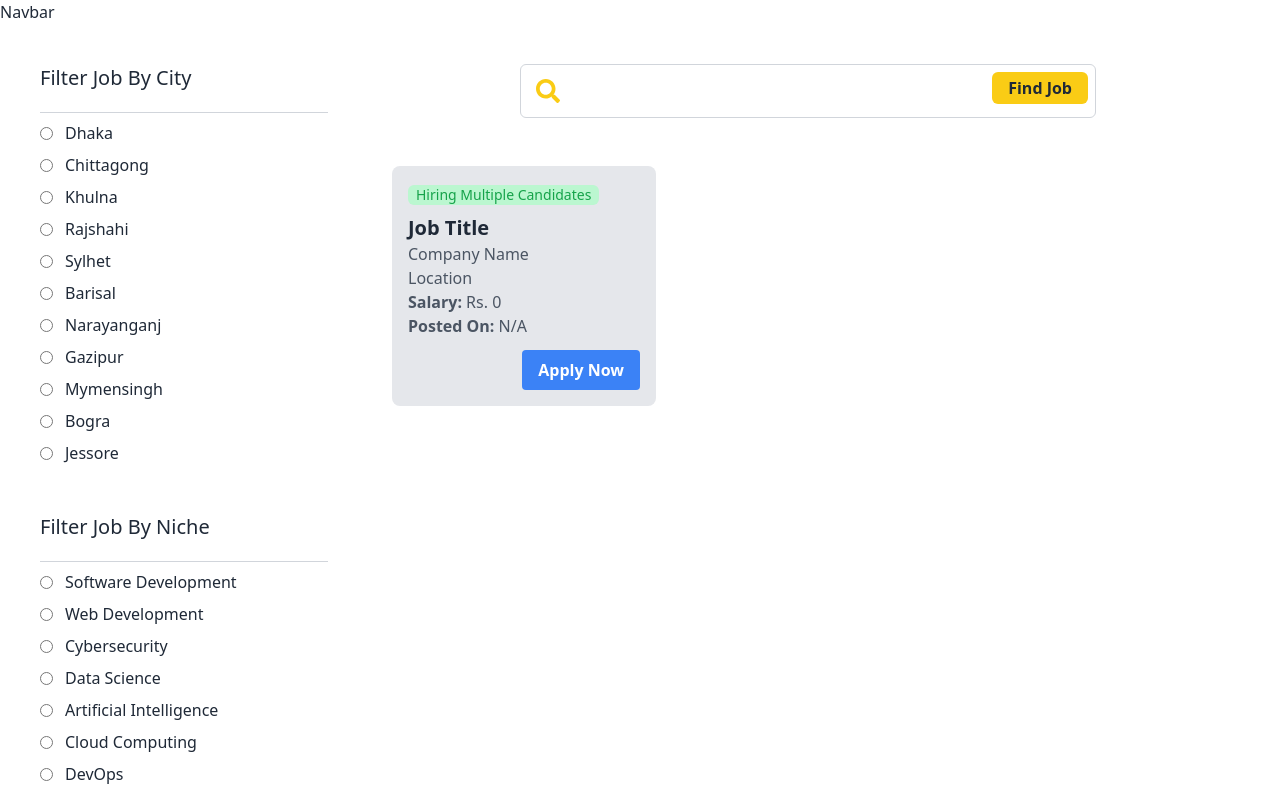
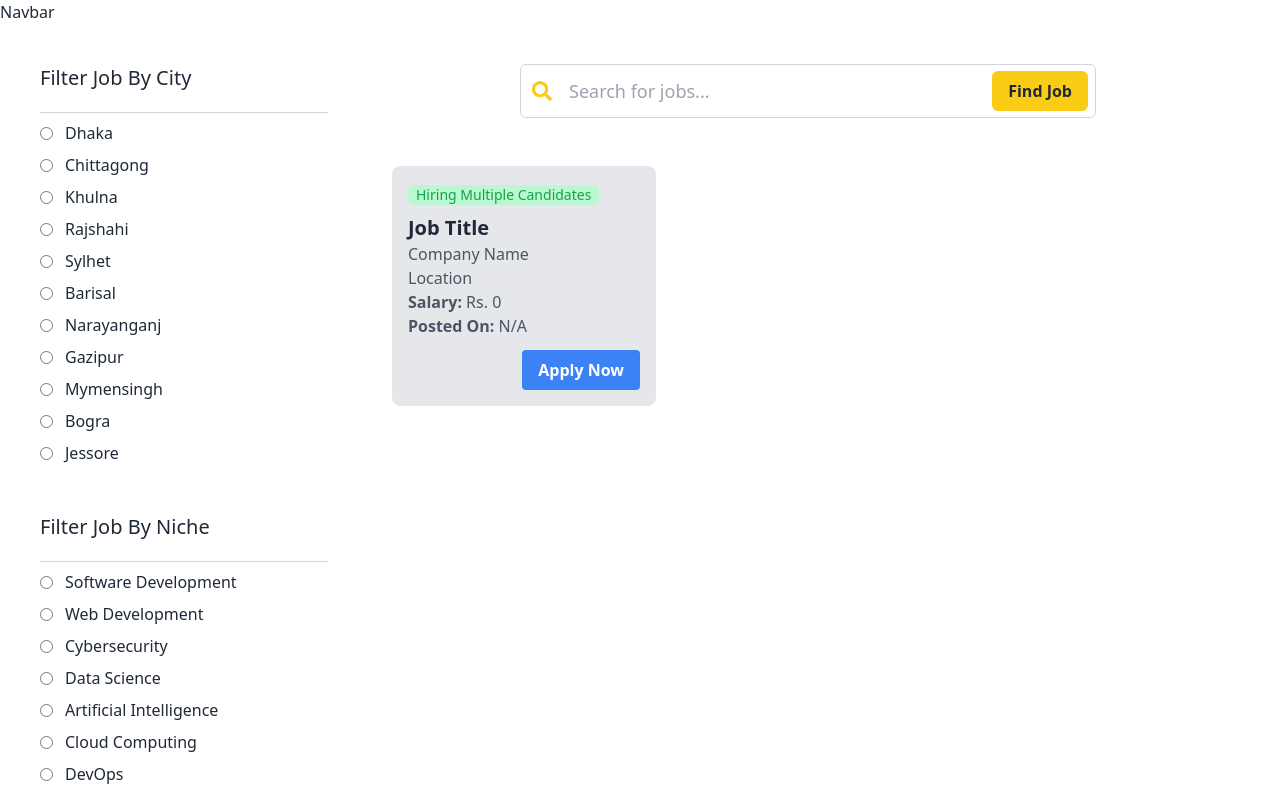
Before and after one commit to AshikurZaman01/Mern-Blog-App, a React (Vite) app in the folder Front End/: page /jobs in a window 1280 px wide. Shown: the top 798 px of the page. Built offline with nearby package versions, Linux system fonts and the light colour scheme.

Commit message:
add Job Page functionalities

```diff
--- a/Front End/src/Components/Pages/Jobs/FilteredCard.jsx
+++ b/Front End/src/Components/Pages/Jobs/FilteredCard.jsx
@@ -1,47 +1,31 @@
 import { useState } from "react";
 
-const FilteredCard = () => {
+const FilteredCard = ({ setCityData, setNicheData }) => {
     const [city, setCity] = useState("");
     const [niche, setNiche] = useState("");
 
-    console.log("city :", city, "niches", niche);
-
     const cities = [
-        "Dhaka",
-        "Chittagong",
-        "Khulna",
-        "Rajshahi",
-        "Sylhet",
-        "Barisal",
-        "Narayanganj",
-        "Gazipur",
-        "Mymensingh",
-        "Bogra",
-        "Jessore",
+        "Dhaka", "Chittagong", "Khulna", "Rajshahi", "Sylhet", "Barisal",
+        "Narayanganj", "Gazipur", "Mymensingh", "Bogra", "Jessore"
     ];
 
     const nichesArray = [
-        "Software Development",
-        "Web Development",
-        "Cybersecurity",
-        "Data Science",
-        "Artificial Intelligence",
-        "Cloud Computing",
-        "DevOps",
-        "Mobile App Development",
-        "Blockchain",
-        "Database Administration",
-        "Network Administration",
-        "UI/UX Design",
-        "Game Development",
-        "IoT (Internet of Things)",
-        "Big Data",
-        "Machine Learning",
-        "IT Project Management",
-        "IT Support and Helpdesk",
-        "Systems Administration",
-        "IT Consulting",
+        "Software Development", "Web Development", "Cybersecurity", "Data Science",
+        "Artificial Intelligence", "Cloud Computing", "DevOps", "Mobile App Development",
+        "Blockchain", "Database Administration", "Network Administration", "UI/UX Design",
+        "Game Development", "IoT (Internet of Things)", "Big Data", "Machine Learning",
+        "IT Project Management", "IT Support and Helpdesk", "Systems Administration", "IT Consulting"
     ];
+
+    const handleCityChange = (selectedCity) => {
+        setCity(selectedCity);
+        setCityData(selectedCity);
+    };
+
+    const handleNicheChange = (selectedNiche) => {
+        setNiche(selectedNiche);
+        setNicheData(selectedNiche);
+    };
 
     return (
         <div className="w-1/4 flex flex-col gap-12">
@@ -55,7 +39,7 @@ const FilteredCard = () => {
                             name="city"
                             value={cityName}
                             checked={city === cityName}
-                            onChange={() => setCity(cityName)}
+                            onChange={() => handleCityChange(cityName)}
                         />
                         <label htmlFor={cityName}>{cityName}</label>
                     </div>
@@ -71,7 +55,7 @@ const FilteredCard = () => {
                             name="niche"
                             value={nicheName}
                             checked={niche === nicheName}
-                            onChange={() => setNiche(nicheName)}
+                            onChange={() => handleNicheChange(nicheName)}
                         />
                         <label htmlFor={nicheName}>{nicheName}</label>
                     </div>
--- a/Front End/src/Components/Pages/Jobs/Jobs.jsx
+++ b/Front End/src/Components/Pages/Jobs/Jobs.jsx
@@ -1,16 +1,23 @@
+import { useState } from "react";
 import FilteredCard from "./FilteredCard";
 import JobCard from "./JobCard";
 import SearchBar from "./SearchBar";
 
 const Jobs = () => {
 
+    const [cityData, setCityData] = useState('')
+    const [nicheData, setNicheData] = useState('')
+    const [searchData, setSearchData] = useState('')
+console.log(cityData, nicheData, searchData)
 
     return (
         <section className="p-10 min-h-[800px]">
             <div className="flex gap-12">
-                <FilteredCard></FilteredCard>
+
+                <FilteredCard setCityData={setCityData} setNicheData={setNicheData}></FilteredCard>
+
                 <div className="w-3/4">
-                    <SearchBar></SearchBar>
+                    <SearchBar setSearchData={setSearchData} ></SearchBar>
                     <JobCard></JobCard>
                 </div>
             </div>
--- a/Front End/src/Components/Pages/Jobs/SearchBar.jsx
+++ b/Front End/src/Components/Pages/Jobs/SearchBar.jsx
@@ -1,21 +1,31 @@
-import { FaSearch } from 'react-icons/fa'
+import { useState } from 'react';
+import { FaSearch } from 'react-icons/fa';
 
-const SearchBar = () => {
+const SearchBar = ({ setSearchData }) => {
+    const [searchKeyword, setSearchKeyword] = useState("");
+
+    const handleSearch = () => {
+        setSearchData(searchKeyword);
+    };
+
     return (
         <div className="flex justify-center mb-8 relative w-full max-w-xl mx-auto">
+            <FaSearch className="absolute left-3 top-1/2 transform -translate-y-1/2 text-yellow-400 text-xl" />
             <input
                 type="text"
-                className="w-full text-lg border border-gray-300 rounded-md py-3 pl-4 pr-12"
+                value={searchKeyword}
+                onChange={(e) => setSearchKeyword(e.target.value)}
+                placeholder="Search for jobs..."
+                className="w-full text-lg border border-gray-300 rounded-md py-3 pl-12 pr-28"
             />
             <button
-                className="absolute  right-0 top-0 mt-2 mr-2 bg-yellow-400 text-gray-800 font-semibold py-1 px-4 rounded-md"
+                onClick={handleSearch}
+                className="absolute right-2 top-1/2 transform -translate-y-1/2 bg-yellow-400 text-gray-800 font-semibold py-2 px-4 rounded-md"
             >
                 Find Job
             </button>
-            <FaSearch className="absolute mx-4 left-0 text-yellow-400 text-2xl  top-1/2 -translate-y-1/2  " />
         </div>
+    );
+};
 
-    )
-}
-
-export default SearchBar
+export default SearchBar;
```
